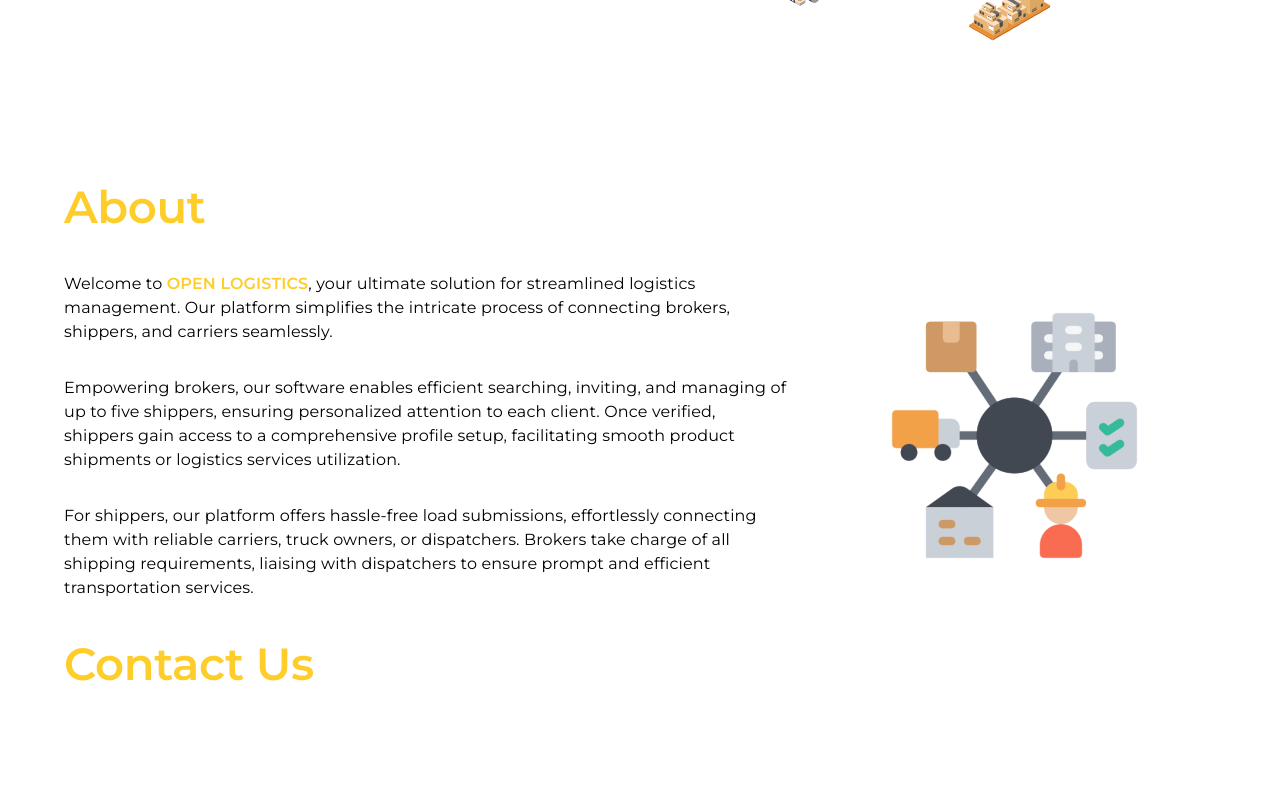
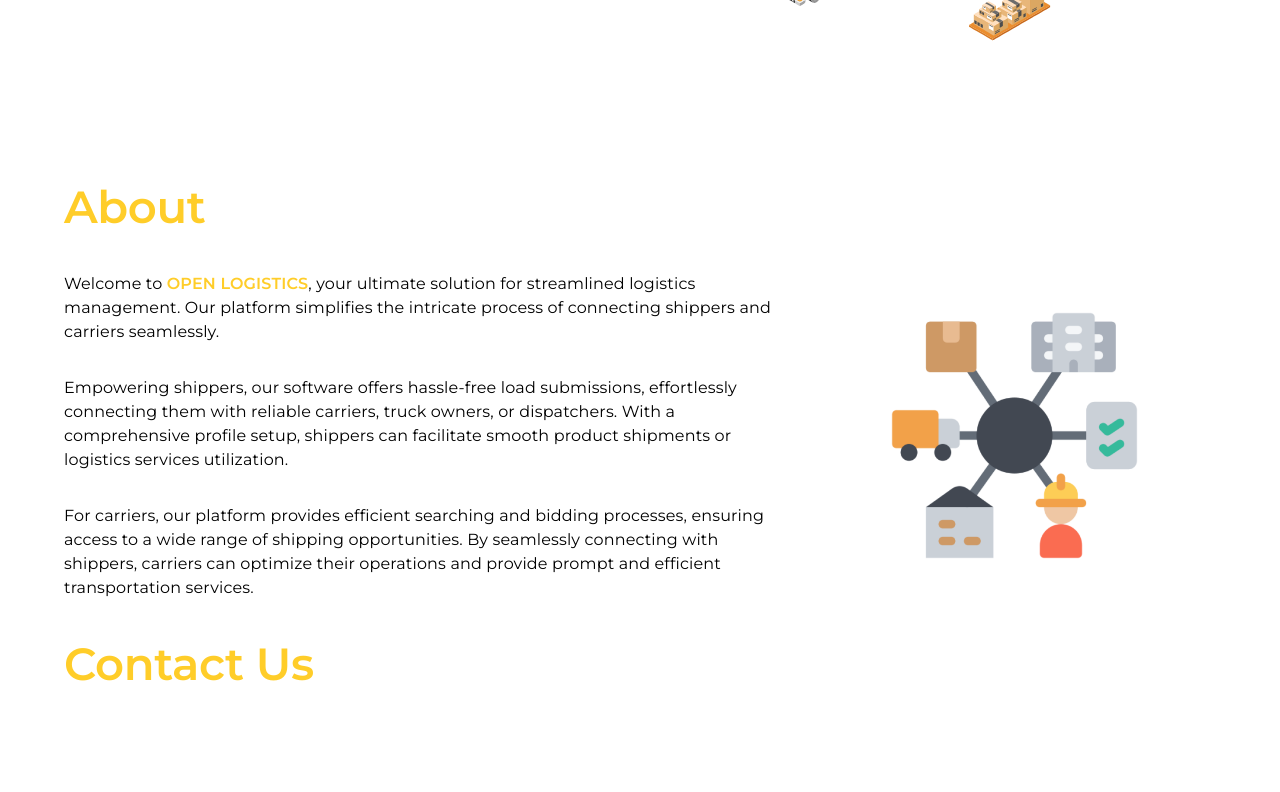
Before and after one commit to AkulGaind/Open-Logistics, a React (Vite) app: page / in a window 1280 px wide. Shown: the part 514-1306 px from the top of the page. Built offline with nearby package versions, Linux system fonts and the light colour scheme; no server answers.

Commit message:
about info changed

```diff
--- a/src/views/HomePage.tsx
+++ b/src/views/HomePage.tsx
@@ -156,21 +156,13 @@ const HomePage = () => {
                   </span>
                   , your ultimate solution for streamlined logistics management.
                   Our platform simplifies the intricate process of connecting
-                  brokers, shippers, and carriers seamlessly.
+                  shippers and carriers seamlessly.
                 </Typography>
                 <Typography>
-                  Empowering brokers, our software enables efficient searching,
-                  inviting, and managing of up to five shippers, ensuring
-                  personalized attention to each client. Once verified, shippers
-                  gain access to a comprehensive profile setup, facilitating
-                  smooth product shipments or logistics services utilization.
+                Empowering shippers, our software offers hassle-free load submissions, effortlessly connecting them with reliable carriers, truck owners, or dispatchers. With a comprehensive profile setup, shippers can facilitate smooth product shipments or logistics services utilization.
                 </Typography>
                 <Typography>
-                  For shippers, our platform offers hassle-free load
-                  submissions, effortlessly connecting them with reliable
-                  carriers, truck owners, or dispatchers. Brokers take charge of
-                  all shipping requirements, liaising with dispatchers to ensure
-                  prompt and efficient transportation services.
+                For carriers, our platform provides efficient searching and bidding processes, ensuring access to a wide range of shipping opportunities. By seamlessly connecting with shippers, carriers can optimize their operations and provide prompt and efficient transportation services.
                 </Typography>
               </Stack>
               <img
```
